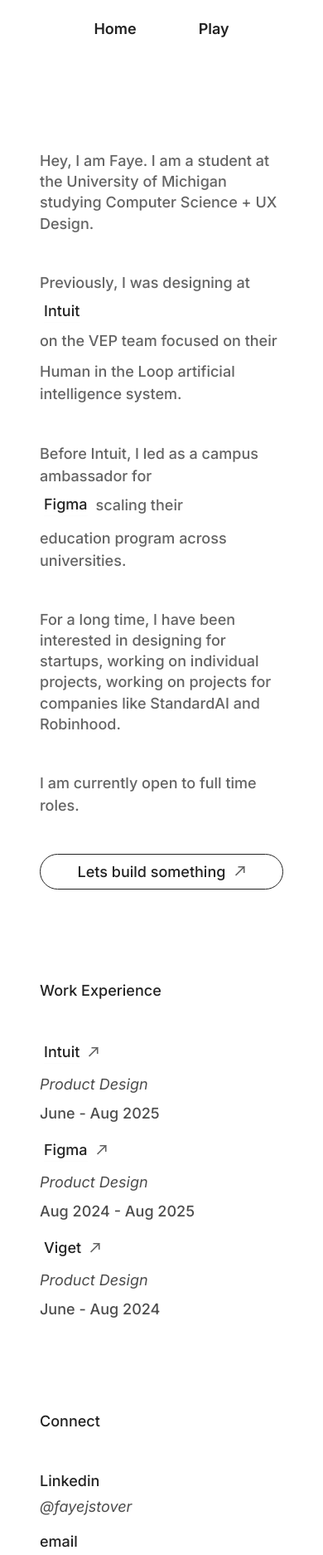
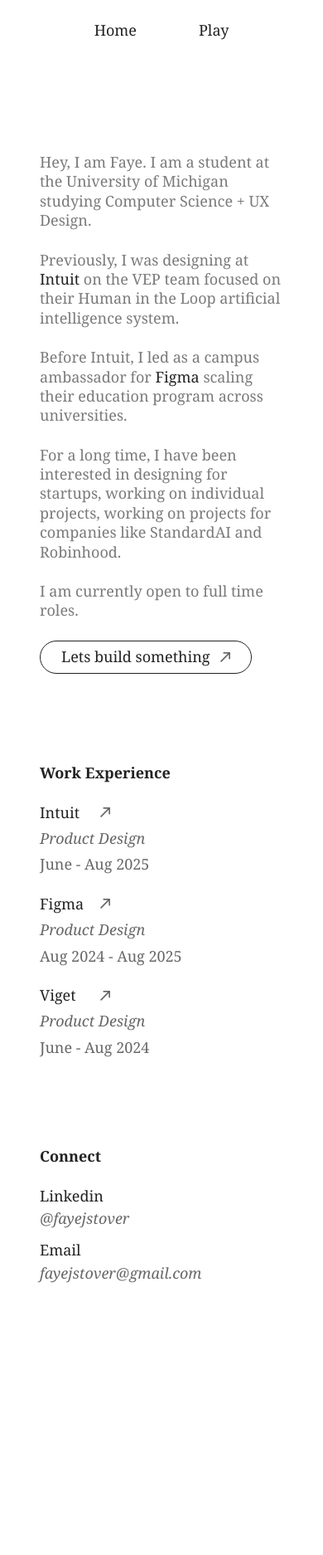
Before and after one commit to fayejstover/finalproject, a plain HTML site: page index.html in a window 390 px wide. Shown: the top 1874 px of the page at 83% size. After the commit the page ends 1720 px from the top, so only its background shows below. Drawn offline with Linux system fonts and the light colour scheme.

Commit message:
Add files via upload

```diff
--- /dev/null
+++ b/css/style.css
@@ -0,0 +1,460 @@
+/* GLOBAL */
+* {
+  margin: 0;
+  padding: 0;
+  box-sizing: border-box;
+}
+
+body {
+  font-family: Georgia, 'Times New Roman', serif;
+  background-color: #ffffff;
+  color: #222222;
+  line-height: 1.3;
+  min-height: 100vh;
+}
+
+/* ==================== DESKTOP default ==================== */
+
+/* Page Management */
+.page {
+  display: none;
+  min-height: 100vh;
+  padding-bottom: 150px;
+}
+
+#home-page {
+  min-height: 1250px;
+}
+
+.page.active {
+  display: block;
+}
+
+/* Navigation */
+.nav-container {
+  display: flex;
+  align-items: center;
+  justify-content: center;
+  padding: 24px 24px 12px;
+  gap: 75px;
+}
+
+.nav-link {
+  background: none;
+  border: none;
+  color: #222222;
+  font-family: Georgia, 'Times New Roman', serif;
+  font-size: 18px;
+  cursor: pointer;
+  transition: opacity 0.2s;
+  padding: 0;
+}
+
+.nav-link:hover {
+  opacity: 0.6;
+}
+
+/* Hero */
+.hero-section {
+  position: absolute;
+  left: 50%;
+  transform: translateX(-50%);
+  top: 158px;
+  width: 480px;
+  display: flex;
+  flex-direction: column;
+  gap: 24px;
+  align-items: flex-start;
+}
+
+.hero-section p {
+  font-size: 18px;
+  color: rgba(34, 34, 34, 0.6);
+  line-height: 1.3;
+}
+
+.company-link {
+  color: #222222;
+  text-decoration: none;
+  position: relative;
+  display: inline-block;
+  transition: opacity 0.2s;
+}
+
+.company-link::after {
+  content: '';
+  position: absolute;
+  bottom: -1px;
+  left: 0;
+  width: 0;
+  height: 1px;
+  background-color: #222222;
+  transition: width 0.3s ease;
+}
+
+.company-link:hover::after {
+  width: 100%;
+}
+
+.company-link:hover {
+  opacity: 1;
+}
+
+.cta-button {
+  display: inline-flex;
+  align-items: center;
+  justify-content: center;
+  gap: 12px;
+  padding: 7.5px 25px;
+  border-radius: 100px;
+  background: none;
+  border: 0.5px solid #222222;
+  font-family: Georgia, 'Times New Roman', serif;
+  font-size: 18px;
+  color: #222222;
+  white-space: nowrap;
+  cursor: pointer;
+  transition: opacity 0.2s;
+  text-decoration: none;
+}
+
+.cta-button:hover {
+  opacity: 0.6;
+}
+
+.arrow-icon {
+  height: 12px;
+  width: auto;
+  flex-shrink: 0;
+  transition: transform 0.2s ease;
+}
+
+/* Work experience */
+.work-section {
+  position: absolute;
+  left: 50%;
+  transform: translateX(-50%);
+  top: 700px;
+  width: 480px;
+  display: flex;
+  flex-direction: column;
+  gap: 24px;
+}
+
+.work-section h2 {
+  font-size: 18px;
+  color: #222222;
+}
+
+.work-list {
+  display: flex;
+  flex-direction: column;
+  gap: 15px;
+}
+
+.work-item {
+  display: flex;
+  justify-content: space-between;
+  align-items: center;
+  gap: 12px;
+}
+
+.work-company-wrapper {
+  display: flex;
+  align-items: center;
+  gap: 4px;
+  width: 85px;
+}
+
+.work-company-wrapper:hover .arrow-icon {
+  transform: translate(2px, -2px);
+}
+
+.work-company {
+  color: #222222;
+  text-decoration: none;
+  transition: opacity 0.2s;
+  font-size: 18px;
+}
+
+.work-company:hover {
+  opacity: 0.6;
+}
+
+.work-role {
+  font-style: italic;
+  font-size: 18px;
+  color: rgba(0, 0, 0, 0.6);
+}
+
+.work-date {
+  font-size: 18px;
+  color: rgba(0, 0, 0, 0.6);
+  text-align: right;
+  width: 180px;
+}
+
+/* conect */
+.connect-section {
+  position: absolute;
+  left: 50%;
+  transform: translateX(-50%);
+  top: 920px;
+  width: 480px;
+  display: flex;
+  flex-direction: column;
+  gap: 24px;
+}
+
+.connect-section h2 {
+  font-size: 18px;
+  color: #222222;
+}
+
+.connect-list {
+  display: flex;
+  flex-direction: column;
+  gap: 15px;
+}
+
+.connect-item {
+  display: flex;
+  justify-content: space-between;
+  align-items: center;
+}
+
+.connect-item p {
+  font-size: 18px;
+  color: #222222;
+}
+
+.connect-item a {
+  font-style: italic;
+  font-size: 18px;
+  color: rgba(0, 0, 0, 0.6);
+  text-decoration: none;
+  transition: opacity 0.2s;
+}
+
+.connect-item a:hover {
+  opacity: 0.6;
+}
+
+/* Play Page */
+.play-header {
+  max-width: 800px;
+  margin: 120px auto 60px;
+  padding: 0 24px;
+}
+
+.play-header h1 {
+  font-size: 24px;
+  color: #222222;
+  margin-bottom: 20px;
+}
+
+.play-header p {
+  font-size: 18px;
+  color: rgba(34, 34, 34, 0.6);
+}
+
+/* Projects Grid */
+.projects-grid {
+  max-width: 800px;
+  margin: 0 auto;
+  padding: 0 24px;
+  display: grid;
+  grid-template-columns: 1fr;
+  gap: 24px;
+}
+
+.project-column {
+  display: flex;
+  flex-direction: column;
+  gap: 24px;
+}
+
+.project-column img {
+  width: 100%;
+  height: auto;
+  display: block;
+}
+
+.project-card {
+  cursor: pointer;
+  transition: opacity 0.2s;
+}
+
+.project-card:hover {
+  opacity: 0.6;
+}
+
+.project-image {
+  position: relative;
+  width: 100%;
+  aspect-ratio: 4 / 3;
+  background-color: rgba(34, 34, 34, 0.05);
+  border-radius: 12px;
+  overflow: hidden;
+  margin-bottom: 24px;
+}
+
+.project-image img {
+  width: 100%;
+  height: 100%;
+  object-fit: cover;
+}
+
+.project-info {
+  display: flex;
+  flex-direction: column;
+  gap: 12px;
+}
+
+.project-header {
+  display: flex;
+  align-items: center;
+  justify-content: space-between;
+}
+
+.project-title {
+  font-size: 18px;
+  color: #222222;
+}
+
+.project-arrow {
+  opacity: 0;
+  transition: opacity 0.3s;
+}
+
+.project-card:hover .project-arrow {
+  opacity: 1;
+}
+
+.project-meta {
+  display: flex;
+  align-items: center;
+  gap: 12px;
+  flex-wrap: wrap;
+}
+
+.project-company {
+  font-size: 18px;
+  color: #222222;
+}
+
+.meta-separator {
+  color: rgba(34, 34, 34, 0.3);
+}
+
+.project-role {
+  font-style: italic;
+  font-size: 18px;
+  color: rgba(34, 34, 34, 0.6);
+}
+
+.project-year {
+  font-size: 18px;
+  color: rgba(34, 34, 34, 0.6);
+}
+
+.project-description {
+  font-size: 18px;
+  color: rgba(34, 34, 34, 0.6);
+  line-height: 1.3;
+}
+
+.project-tags {
+  display: flex;
+  flex-wrap: wrap;
+  gap: 8px;
+  padding-top: 8px;
+}
+
+.tag {
+  padding: 4px 12px;
+  border-radius: 100px;
+  border: 1px solid rgba(34, 34, 34, 0.2);
+  font-size: 14px;
+  color: rgba(34, 34, 34, 0.6);
+}
+
+.play-footer {
+  max-width: 800px;
+  margin: 120px auto 60px;
+  padding: 0 24px;
+  text-align: center;
+}
+
+
+/* ==================== DESKTOP (1024px+) ==================== */
+@media (min-width: 1024px) {
+  .projects-grid {
+    grid-template-columns: repeat(3, 1fr);
+  }
+}
+
+/* ==================== TABLET (768px - 1023px) ==================== */
+@media (min-width: 768px) and (max-width: 1023px) {
+  .projects-grid {
+    grid-template-columns: repeat(2, 1fr);
+  }
+}
+
+/* ==================== MOBILE (< 768px) ==================== */
+@media (max-width: 768px) {
+
+  .hero-section,
+  .work-section,
+  .connect-section {
+    position: static;
+    transform: none;
+    width: calc(100% - 48px);
+    margin: 0 auto;
+    padding: 24px;
+  }
+
+  .hero-section {
+    margin-top: 100px;
+  }
+
+  .work-section {
+    margin-top: 60px;
+  }
+
+  .connect-section {
+    margin-top: 60px;
+  }
+
+  /* Work */
+  .work-item {
+    flex-direction: column;
+    align-items: flex-start;
+    gap: 8px;
+  }
+
+  .work-company,
+  .work-role,
+  .work-date {
+    width: 100%;
+    text-align: left;
+  }
+
+  /* Connect */
+  .connect-item {
+    flex-direction: column;
+    align-items: flex-start;
+    gap: 4px;
+  }
+
+  .connect-item p,
+  .connect-item a {
+    width: 100%;
+    text-align: left;
+  }
+
+  /* Projects Grid - 1 column on mobile */
+  .projects-grid {
+    grid-template-columns: 1fr;
+  }
+}
--- a/index.html
+++ b/index.html
@@ -3,127 +3,76 @@
 <head>
   <meta charset="UTF-8">
   <meta name="viewport" content="width=device-width, initial-scale=1.0">
-  <title>Faye Stover - Portfolio</title>
-  <link rel="preconnect" href="https://fonts.googleapis.com">
-  <link rel="preconnect" href="https://fonts.gstatic.com" crossorigin>
-  <link href="https://fonts.googleapis.com/css2?family=Inter:ital,wght@0,400;0,500;0,600;1,400&display=swap" rel="stylesheet">
-  <link rel="stylesheet" href="style.css">
-
+  <title>Faye Stover</title>
+  <link rel="stylesheet" href="css/style.css">
+</head>
 </head>
 <body>
   <!-- Home Page -->
   <div id="home-page" class="page active">
-    <!-- Navigation -->
     <nav class="nav-container">
-      <div class="nav-content">
       <button class="nav-link" data-page="home">Home</button>
       <button class="nav-link" data-page="play">Play</button>
-      </div>
     </nav>
 
-    <!-- Hero Section -->
     <div class="hero-section">
-      <div class="intro-text">
-        <p class="intro-paragraph">Hey, I am Faye. I am a student at the University of Michigan studying Computer Science + UX Design.</p>
+      <p>Hey, I am Faye. I am a student at the University of Michigan studying Computer Science + UX Design.</p>
+
+      <p>Previously, I was designing at <a href="https://www.intuit.com" target="_blank" class="company-link"><span>Intuit</span></a>  on the VEP team focused on their Human in the Loop artificial intelligence system.</p>
+
+      <p>Before Intuit, I led as a campus ambassador for <a href="https://www.figma.com" target="_blank" class="company-link"><span>Figma</span></a>  scaling their education program across universities.</p>
+
+      <p>For a long time, I have been interested in designing for startups, working on individual projects, working on projects for companies like StandardAI and Robinhood.</p>
+
+      <p>I am currently open to full time roles.</p>
+
+      <a href="mailto:fayejstover@gmail.com?subject=Let's build something" class="cta-button" id="cta-email">
+        Lets build something
+        <img src="images/vector 2.jpg" alt="" class="arrow-icon">
+      </a>
       </div>
 
-      <div class="bio-text">
-        <p class="bio-line">
-          <span class="text-muted">Previously, I was designing at </span>
-          <a href="https://www.intuit.com" target="_blank" rel="noopener noreferrer" class="company-link">
-            <span class="company-name">Intuit</span>
-            <span class="underline"></span>
-          </a>
-          <span class="text-muted"> on the VEP team focused on their </span>
-        </p>
-        <p class="bio-line text-muted">Human in the Loop artificial intelligence system.</p>
-      </div>
+<div class="work-section">
+  <h2>Work Experience</h2>
 
-      <div class="bio-text">
-        <p class="bio-line">
-          <span class="text-muted">Before Intuit, I led as a campus ambassador for </span>
-          <a href="https://www.figma.com" target="_blank" rel="noopener noreferrer" class="company-link">
-            <span class="company-name">Figma</span>
-            <span class="underline"></span>
-          </a>
-          <span class="text-muted"> scaling their</span>
-        </p>
-        <p class="bio-line text-muted">education program across universities.</p>
-      </div>
-
-      <div class="bio-text">
-        <p class="intro-paragraph">For a long time, I have been interested in designing for startups, working on individual projects, working on projects for companies like StandardAI and Robinhood.</p>
-      </div>
-
-      <div class="bio-text">
-        <p class="bio-line text-muted">I am currently open to full time roles.</p>
-      </div>
-
-      <button class="cta-button" id="cta-email">
-        <span>Lets build something</span>
-        <svg class="arrow-icon" viewBox="0 0 15 15" fill="none">
-          <path d="M1.41421 13L13.414 1M13.414 1H5.34538M13.414 1L13.4142 9.14286" stroke="#222222" stroke-width="2" stroke-linecap="square" stroke-opacity="0.7"/>
-        </svg>
-      </button>
-    </div>
-
-    <!-- Work Experience Section -->
-    <div class="work-section">
-      <h2 class="section-title">Work Experience</h2>
-      <div class="work-list">
   <div class="work-item">
-          <div class="work-company">
-            <a href="https://www.intuit.com" target="_blank" rel="noopener noreferrer" class="company-link">
-              <span class="company-name">Intuit</span>
-              <span class="underline"></span>
-            </a>
-            <svg class="arrow-icon-small" viewBox="0 0 15 15" fill="none">
-              <path d="M1.41421 13L13.414 1M13.414 1H5.34538M13.414 1L13.4142 9.14286" stroke="#222222" stroke-width="2" stroke-linecap="square" stroke-opacity="0.7"/>
-            </svg>
+    <div class="work-company-wrapper">
+      <a href="https://www.intuit.com" target="_blank" class="work-company">Intuit</a>
+      <img src="images/vector 2.jpg" alt="" class="arrow-icon">
     </div>
     <p class="work-role">Product Design</p>
     <p class="work-date">June - Aug 2025</p>
   </div>
+
   <div class="work-item">
-          <div class="work-company">
-            <a href="https://www.figma.com" target="_blank" rel="noopener noreferrer" class="company-link">
-              <span class="company-name">Figma</span>
-              <span class="underline"></span>
-            </a>
-            <svg class="arrow-icon-small" viewBox="0 0 15 15" fill="none">
-              <path d="M1.41421 13L13.414 1M13.414 1H5.34538M13.414 1L13.4142 9.14286" stroke="#222222" stroke-width="2" stroke-linecap="square" stroke-opacity="0.7"/>
-            </svg>
+    <div class="work-company-wrapper">
+      <a href="https://www.figma.com" target="_blank" class="work-company">Figma</a>
+      <img src="images/vector 2.jpg" alt="" class="arrow-icon">
     </div>
     <p class="work-role">Product Design</p>
     <p class="work-date">Aug 2024 - Aug 2025</p>
   </div>
+
   <div class="work-item">
-          <div class="work-company">
-            <a href="https://www.viget.com" target="_blank" rel="noopener noreferrer" class="company-link">
-              <span class="company-name">Viget</span>
-              <span class="underline"></span>
-            </a>
-            <svg class="arrow-icon-small" viewBox="0 0 15 15" fill="none">
-              <path d="M1.41421 13L13.414 1M13.414 1H5.34538M13.414 1L13.4142 9.14286" stroke="#222222" stroke-width="2" stroke-linecap="square" stroke-opacity="0.7"/>
-            </svg>
+    <div class="work-company-wrapper">
+      <a href="https://www.viget.com" target="_blank" class="work-company">Viget</a>
+      <img src="images/vector 2.jpg" alt="" class="arrow-icon">
     </div>
     <p class="work-role">Product Design</p>
     <p class="work-date">June - Aug 2024</p>
   </div>
 </div>
-    </div>
 
-    <!-- Connect Section -->
     <div class="connect-section">
-      <h2 class="section-title">Connect</h2>
+      <h2>Connect</h2>
       <div class="connect-list">
         <div class="connect-item">
-          <p class="connect-label">Linkedin</p>
-          <a href="https://www.linkedin.com/in/fayejstover" target="_blank" rel="noopener noreferrer" class="connect-value">@fayejstover</a>
+          <p>Linkedin</p>
+          <a href="https://www.linkedin.com/in/fayejstover" target="_blank">@fayejstover</a>
         </div>
         <div class="connect-item">
-          <p class="connect-label">email</p>
-          <a href="mailto:fayejstover@gmail.com" class="connect-value">fayejstover@gmail.com</a>
+          <p>Email</p>
+          <a href="mailto:fayejstover@gmail.com">fayejstover@gmail.com</a>
         </div>
       </div>
     </div>
@@ -131,23 +80,29 @@
 
   <!-- Play Page -->
 <div id="play-page" class="page">
-    <!-- Navigation -->
   <nav class="nav-container">
-      <div class="nav-content">
     <button class="nav-link" data-page="home">Home</button>
     <button class="nav-link" data-page="play">Play</button>
+  </nav>
+
+  <div class="play-header">
+    <h1>Selected Work</h1>
+    <p>When not in Figma, I like sketching places I have traveled and playing around with different mediums.</p>
   </div>
-    </nav>
-    <div class="play-header">
-      <h1 class="play-title">Selected Work</h1>
-      <p class="play-subtitle">stuff ive created.</p>
+
+  <div class="projects-grid">
+    <div class="project-column">
+      <img src="images/col1.png" alt="">
     </div>
-    <div class="projects-grid">
-      <!-- ...projects omitted for brevity, use your project-cards code here... -->
+    <div class="project-column">
+      <img src="images/col2.png" alt="">
     </div>
-    <div class="play-footer">
+    <div class="project-column">
+      <img src="images/col3.png" alt="">
     </div>
   </div>
+</div>
+
   <script src="main.js"></script>
 </body>
 </html>
```
Also changed, not shown: main.js (+4 -18 lines), images/Vector 2.jpg (added), images/col1.png (added), images/col2.png (added), images/col3.png (added). Lines whose indentation alone changed are shown as unchanged.
